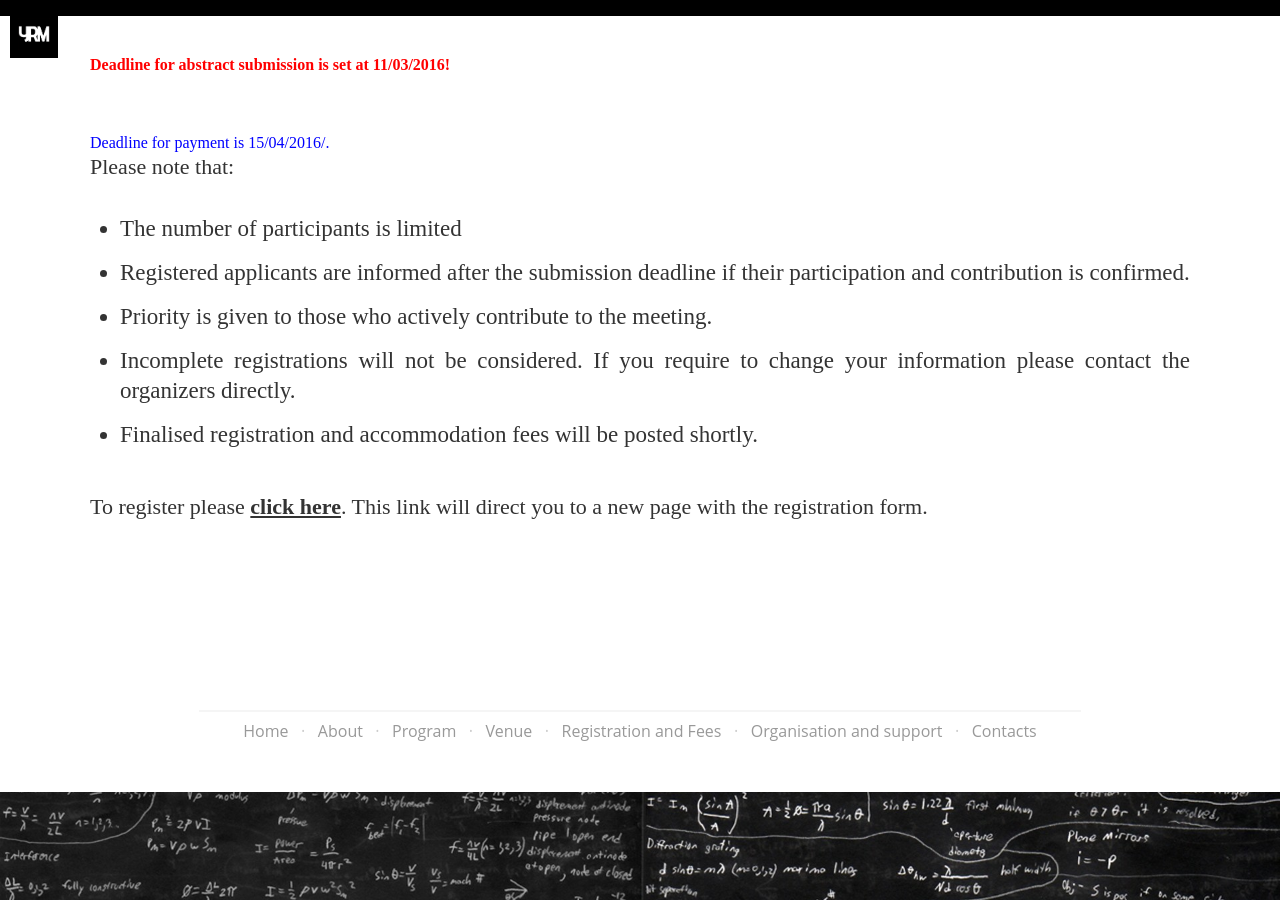
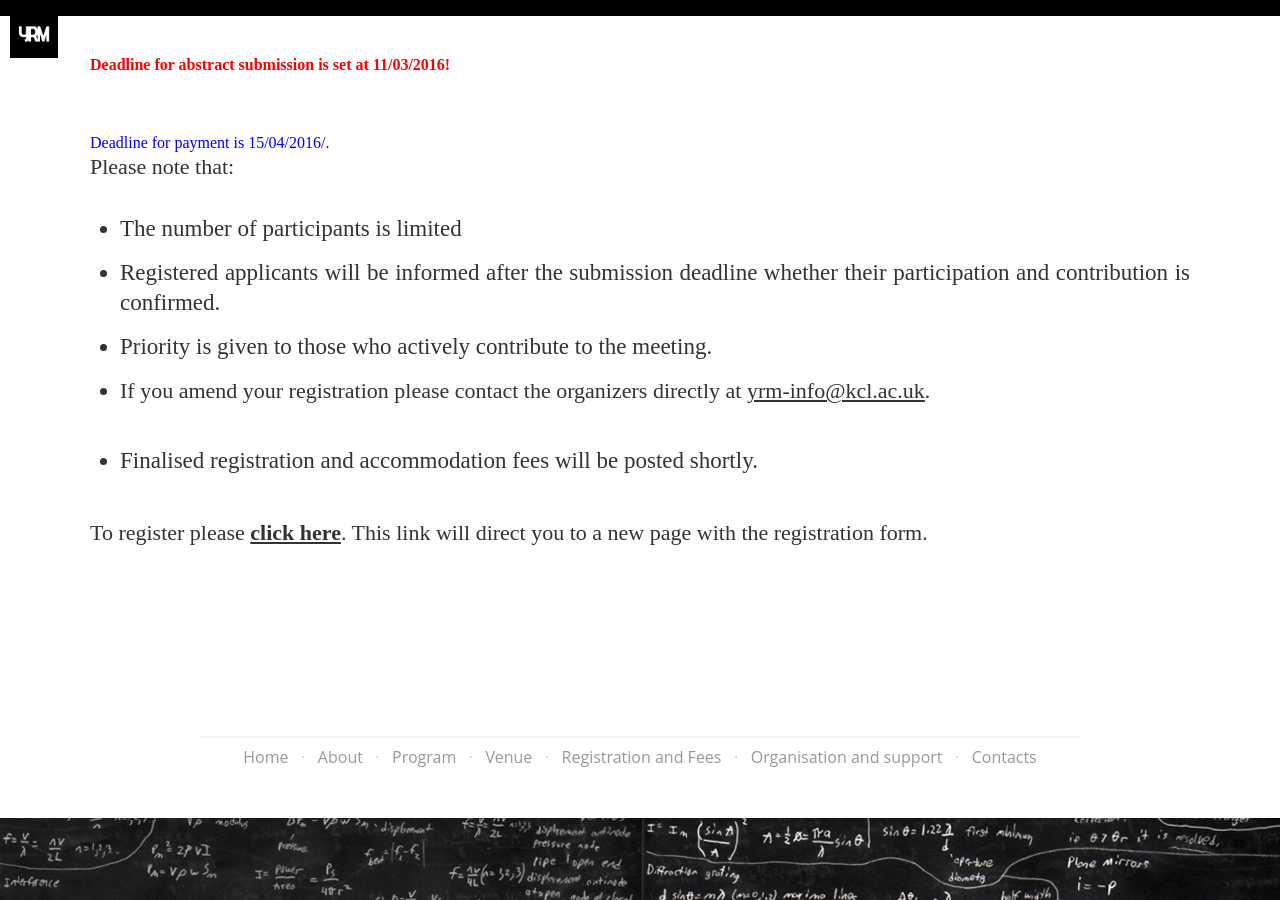
Before and after one commit to yrm2016/Website-source, a Jekyll site: the page built from rf.md, in a window 1280 px wide and 900 px high, scrolled down 884 px. Built offline with Jekyll 4.4.1, drawn with Linux system fonts in a browser that asks for light colours; nearby versions of some CDN libraries; some web fonts are replaced; Markdown is read by kramdown in place of the engine named in the settings.

Commit message:
Registration update 3

```diff
--- a/rf.md
+++ b/rf.md
@@ -10,9 +10,10 @@ image: /assets/images/maxresdefault.jpg
 Please note that:
 
 * The number of participants is limited
-* Registered applicants are informed after the submission deadline if their participation and contribution is confirmed.
+* Registered applicants will be informed after the submission deadline whether their participation and contribution is confirmed.
 * Priority is given to those who actively contribute to the meeting.
-* Incomplete registrations will not be considered. If you require to change your information please contact the organizers directly.
+* If you amend your registration please contact the organizers directly at <yrm-info@kcl.ac.uk>.
+
 * Finalised registration and accommodation fees will be posted shortly.
 
 To register please **[click here](https://docs.google.com/forms/d/1L1D8yRcu34SEZz_5vvuS4fY9D9RgqU5diJZb1fKmT_0)**. This link will direct you to a new page with the registration form.
```
Also changed, not shown: program.md (+6 -6 lines), assets/images/formBKG.jpg (added), 8 other files.
